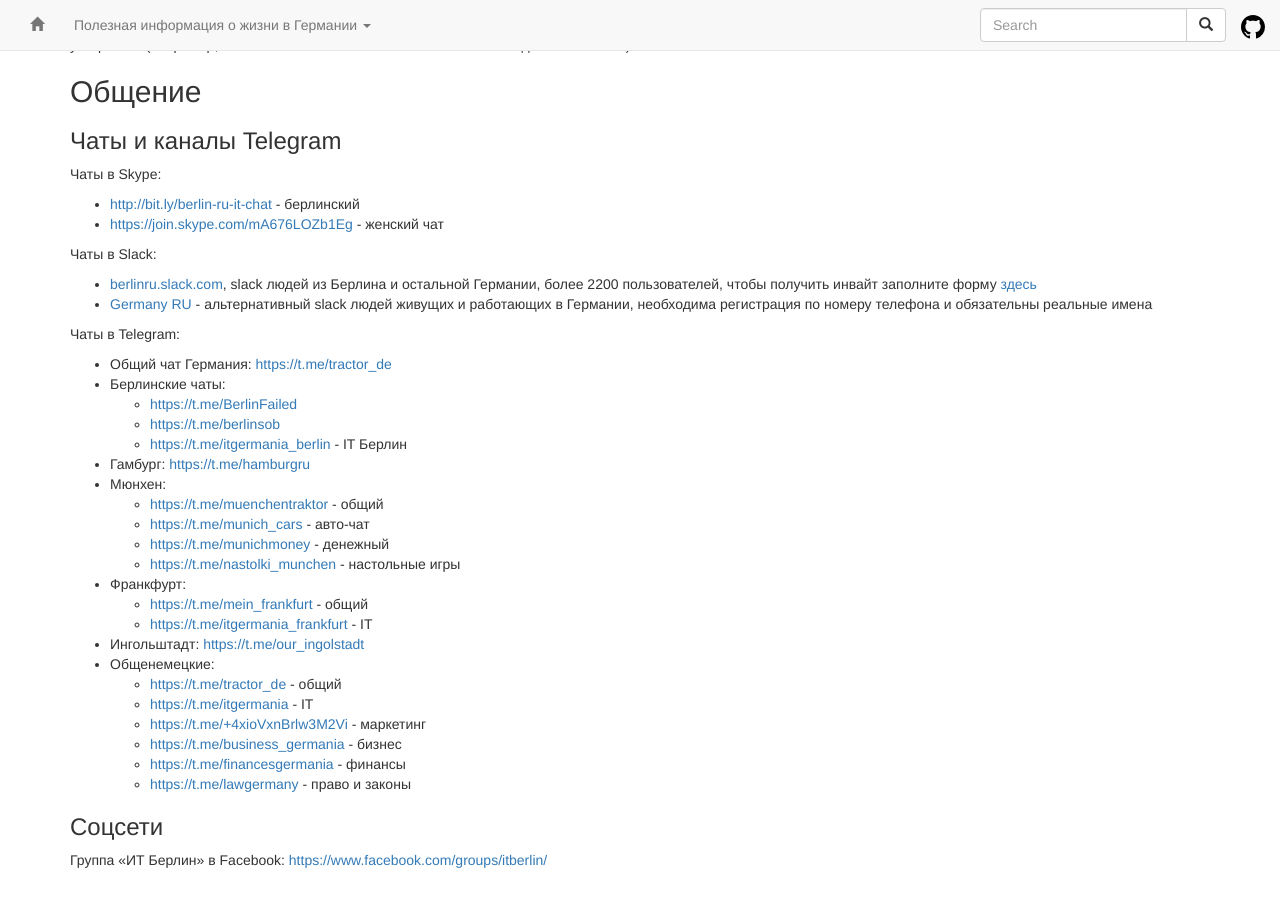
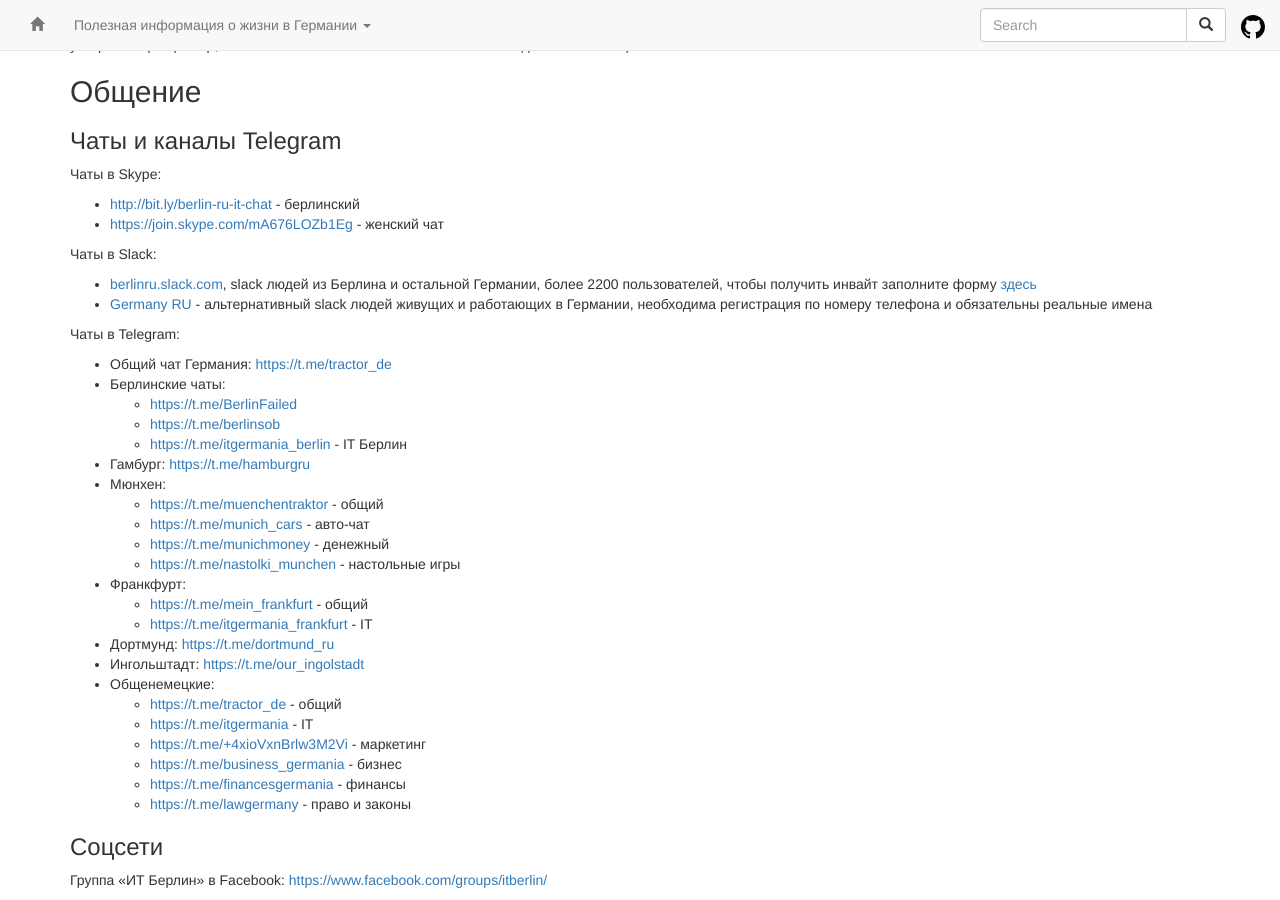
Before and after one commit to ru-de/faq, a Jekyll site: the page built from index.md, in a window 1280 px wide and 900 px high, scrolled down 508 px. Built offline with Jekyll 4.4.1, drawn with Linux system fonts in a browser that asks for light colours; nearby versions of some CDN libraries; our own code applies the rules of GitHub Pages for plain Markdown files; part of the change alters nothing that is shown.

Commit message:
sync github pages

```diff
--- a/index.md
+++ b/index.md
@@ -47,6 +47,7 @@ layout: default
 - Франкфурт:
   - <https://t.me/mein_frankfurt> - общий
   - <https://t.me/itgermania_frankfurt> - IT
+- Дортмунд: <https://t.me/dortmund_ru>
 - Ингольштадт: <https://t.me/our_ingolstadt>
 - Общенемецкие:
   - <https://t.me/tractor_de> - общий
```
